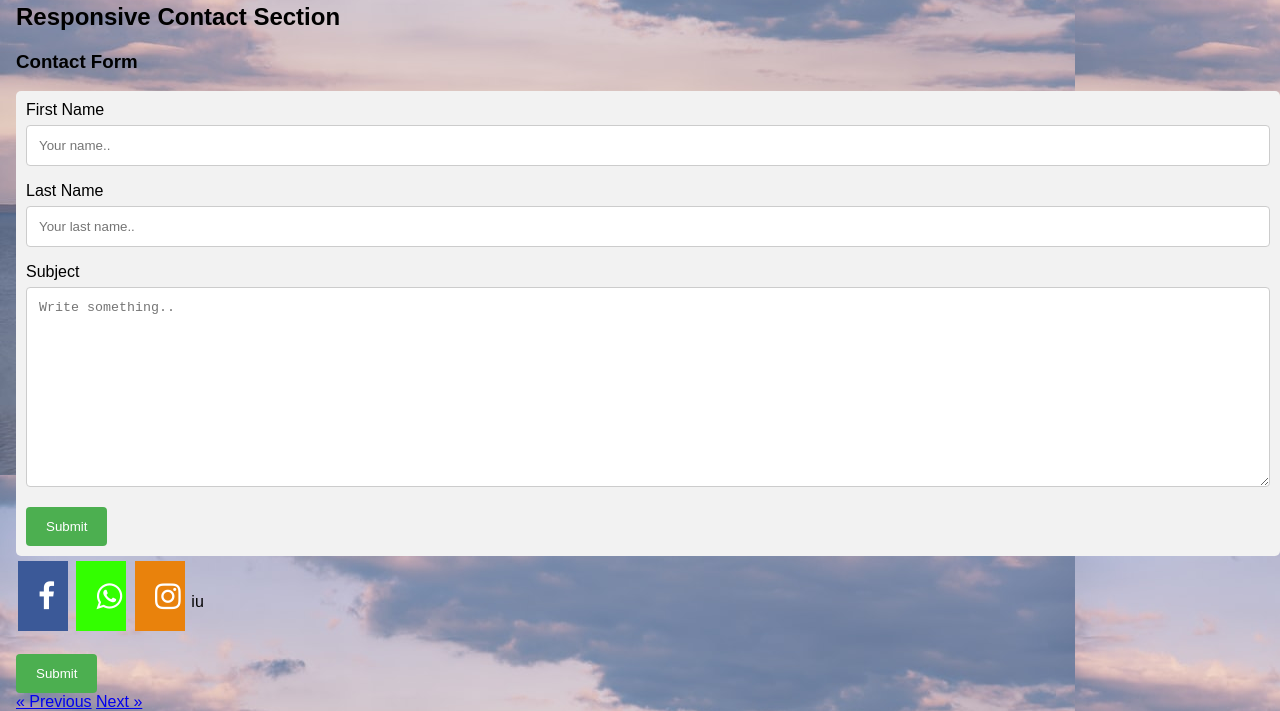
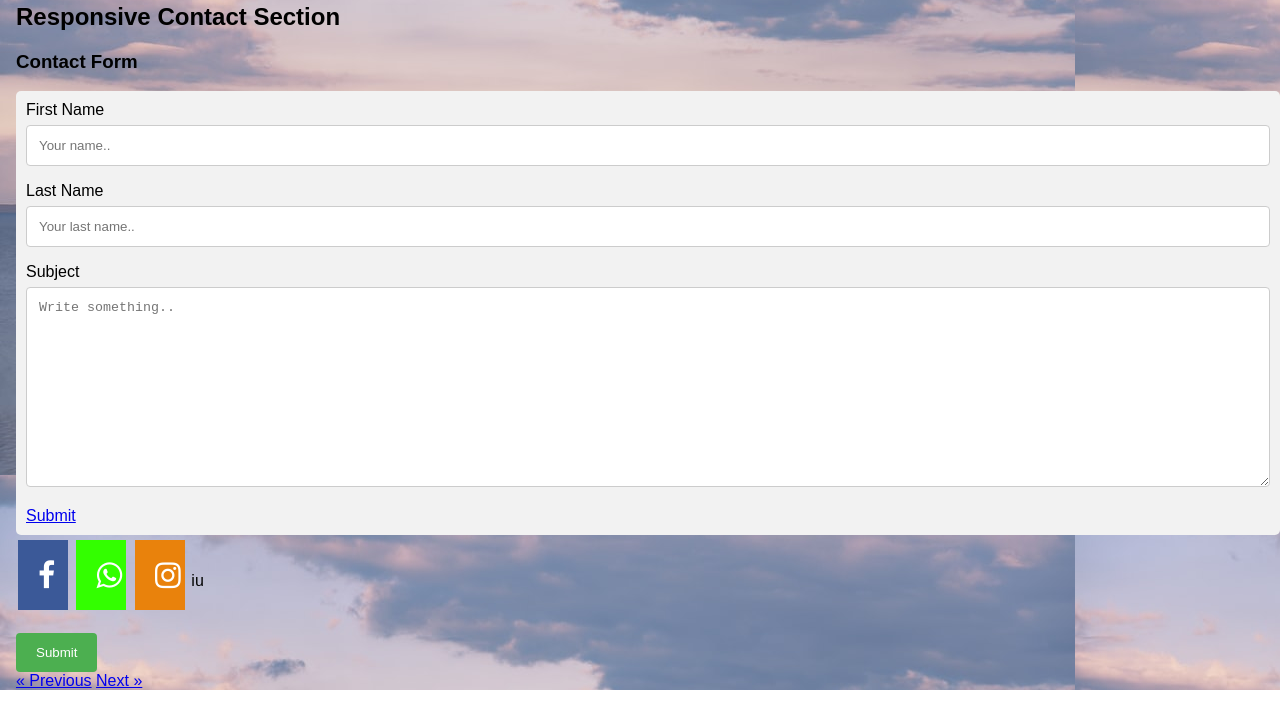
Before and after one commit to Brandon936/final-one, a plain HTML site: page Contacts.html in a window 1280 px wide. Shown: the part 219-930 px from the top of the page. After the commit the page ends 909 px from the top, so only its background shows below. Drawn offline with Linux system fonts and the light colour scheme.

Commit message:
Update Contacts.html

```diff
--- a/Contacts.html
+++ b/Contacts.html
@@ -139,8 +139,9 @@ input[type=submit]:hover {
     <label for="subject">Subject</label>
     <textarea id="subject" name="subject" placeholder="Write something.." style="height:200px"></textarea>
     <div class="g-recaptcha" data-sitekey="6LcvE-4ZAAAAAHmB9eWHSIgtCsFidf1_3bUmrojr"></div>
-    <input type="submit" value="Submit">
+
   </form>
+  <buttons><a href="mailto:brandon-lee.jacobs@younglings.africa">Submit</a></buttons>
 </div>
 
 
```
